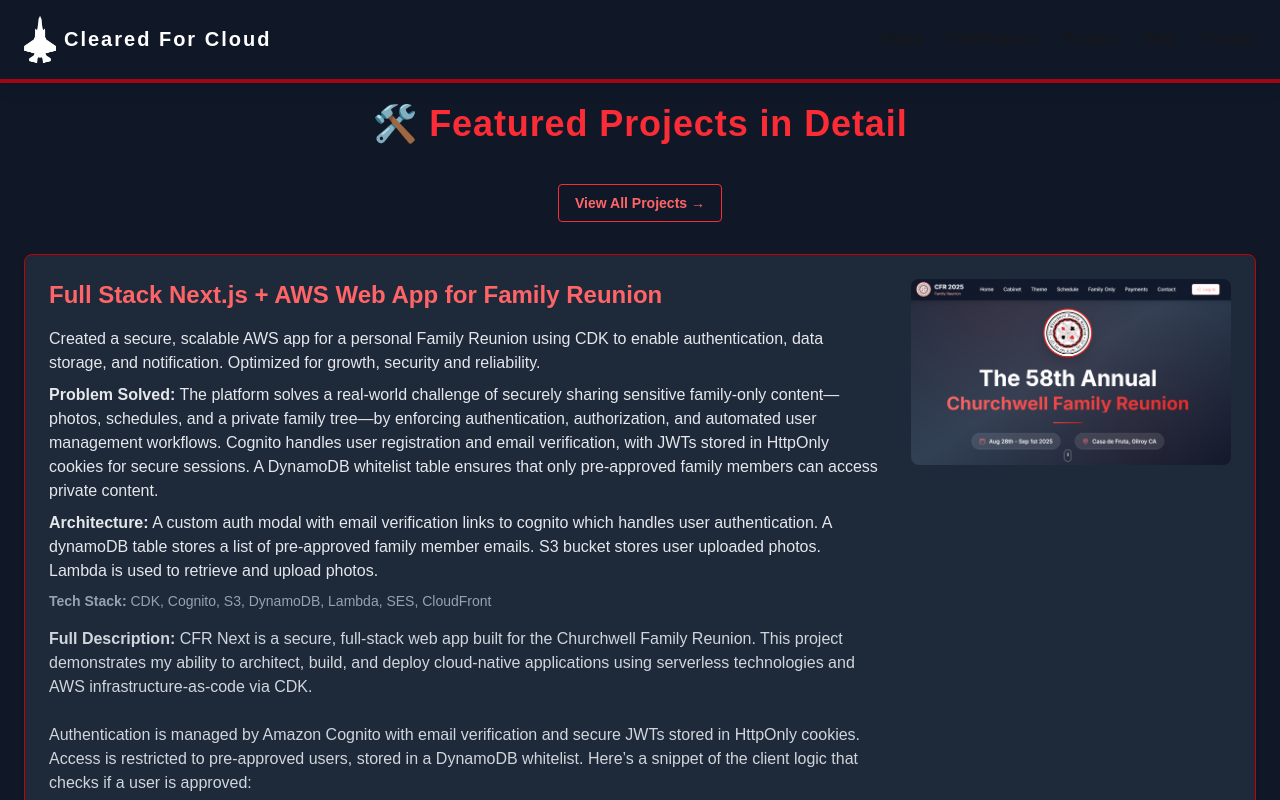
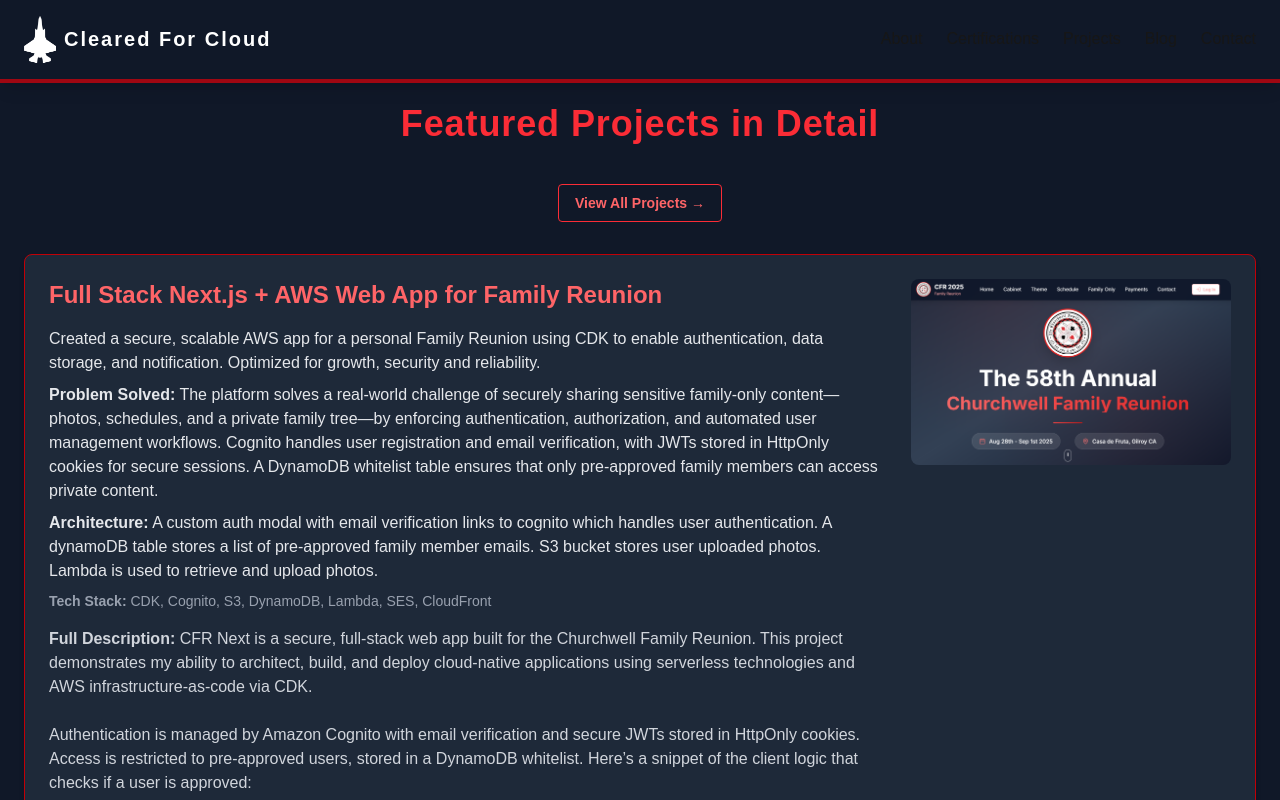
Before and after one commit to andrewmudge/clearedforcloud, a Next.js app: page /projects in a window 1280 px wide. Shown: the top 800 px of the page. Built offline with nearby package versions, Linux system fonts and the light colour scheme.

Commit message:
commeneted out blank projects

```diff
--- a/app/projects/page.tsx
+++ b/app/projects/page.tsx
@@ -306,7 +306,7 @@
   return (
     <section className="px-6 py-16 bg-gray-900 min-h-screen">
       <h1 className="text-4xl font-bold text-center mt-10 mb-10 text-red-500 tracking-wide">
-        🛠️ Featured Projects in Detail
+        Featured Projects in Detail
       </h1>
 
       <div className="text-center mb-8">
```
Also changed, not shown: app/page.tsx (+6 -6 lines).
